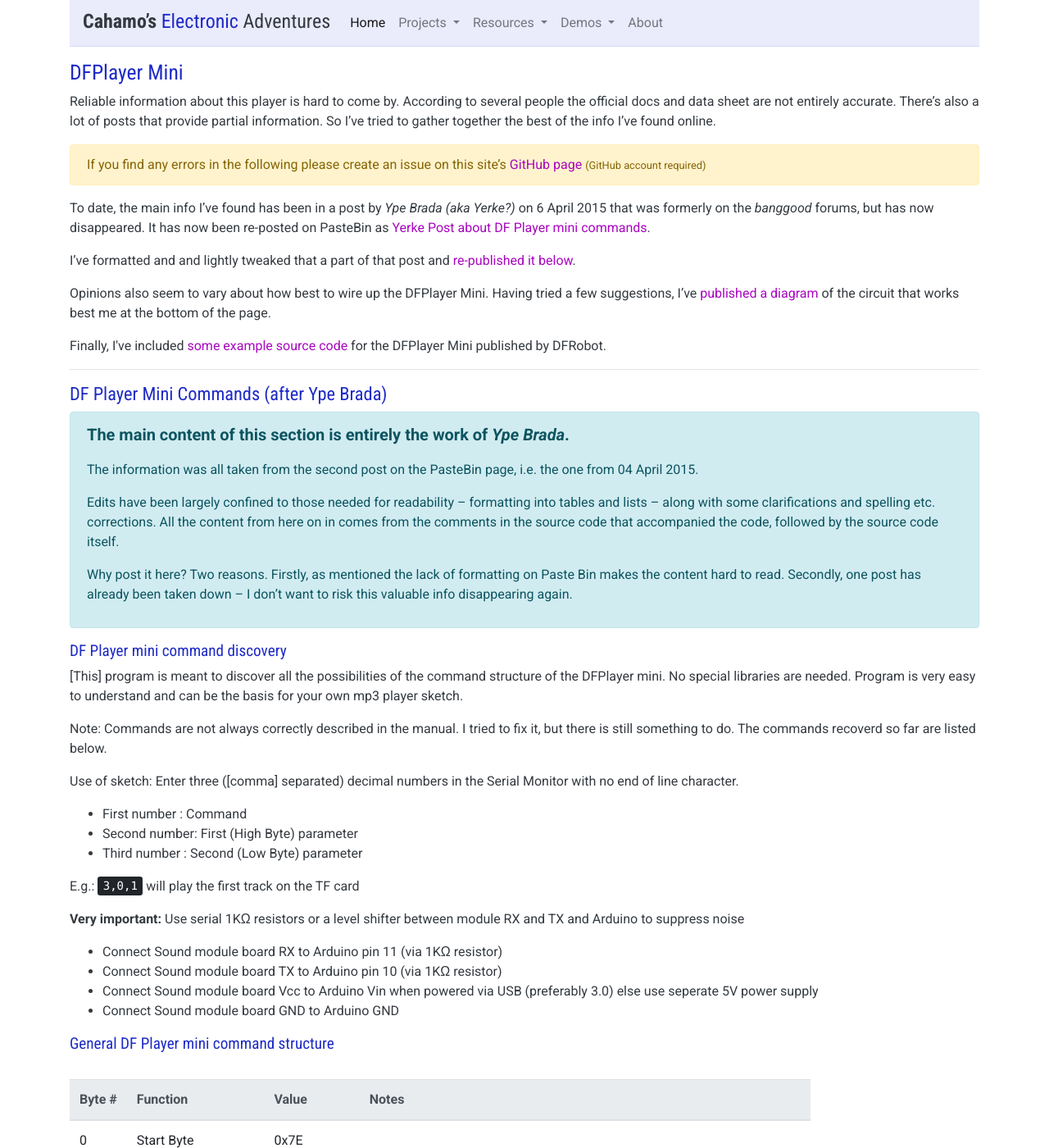
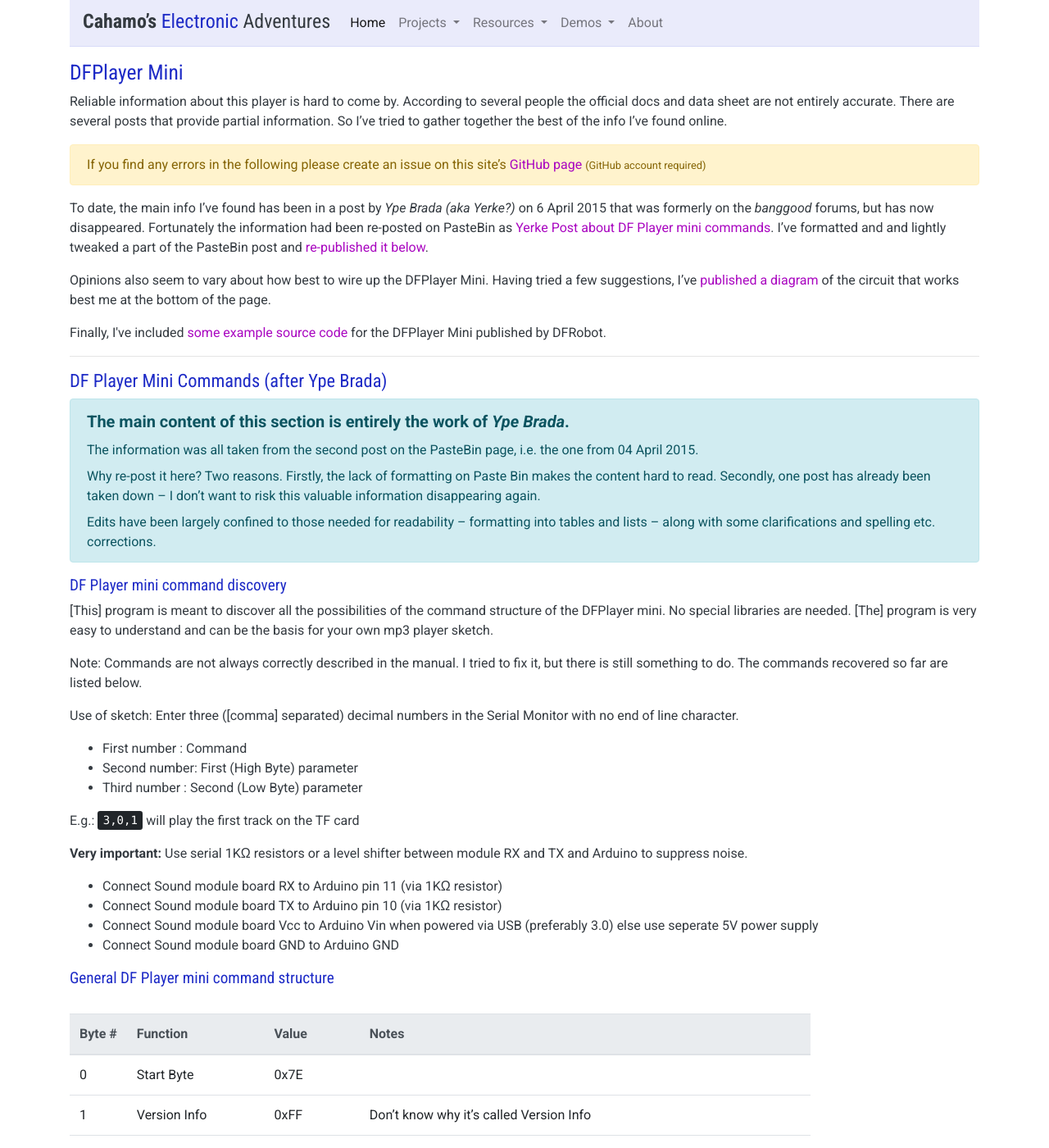
Before and after one commit to cahamo/cahamo.github.io, a Jekyll site: the page built from resources/dfplayer-mini.html, in a window 1280 px wide and 1400 px high. Shown: the whole window at 82% size. Built offline with Jekyll 4.4.1, drawn with Linux system fonts in a browser that asks for light colours; comment, search, counter and statistics services are not loaded; some of the changed text lies outside the part shown.

Commit message:
Revised & corrected DFPlayer Mini resources page

```diff
--- a/resources/dfplayer-mini.html
+++ b/resources/dfplayer-mini.html
@@ -5,16 +5,12 @@
 <h1>DFPlayer Mini</h1>
 
 <p>Reliable information about this player is hard to come by. According to several people the official docs and data
-    sheet are not entirely accurate. There&rsquo;s also a lot of posts that  provide partial information. So I&rsquo;ve tried to gather
+    sheet are not entirely accurate. There are several posts that provide partial information. So I&rsquo;ve tried to gather
     together the best of the info I&rsquo;ve found online.</p>
 
 <p class="alert alert-warning">If you find any errors in the following please create an issue on this site&rsquo;s <a href="https://github.com/cahamo/cahamo.github.io/issues">GitHub page</a> <small>(GitHub account required)</small></p>
 
-<p>To date, the main info I&rsquo;ve found has been in a post by <em>Ype Brada (aka Yerke?)</em> on 6 April 2015 that was formerly
-    on the <em>banggood</em> forums, but has now disappeared. It has now been re-posted on PasteBin as <a
-        href="https://pastebin.com/cwqBkPXW">Yerke Post about DF Player mini commands</a>.</p>
-
-<p>I&rsquo;ve formatted and and lightly tweaked that a part of that post and <a href="#commands">re-published it below</a>.</p>
+<p>To date, the main info I&rsquo;ve found has been in a post by <em>Ype Brada (aka Yerke?)</em> on 6 April 2015 that was formerly on the <em>banggood</em> forums, but has now disappeared. Fortunately the information had been re-posted on PasteBin as <a href="https://pastebin.com/cwqBkPXW">Yerke Post about DF Player mini commands</a>. I&rsquo;ve formatted and and lightly tweaked a part of the PasteBin post and <a href="#commands">re-published it below</a>.</p>
 
 <p>Opinions also seem to vary about how best to wire up the DFPlayer Mini. Having tried a few suggestions, I&rsquo;ve <a href="#wiring">published a diagram</a> of the circuit that works best me at the bottom of the page.</p>
 
@@ -28,24 +24,23 @@
 
 <div class="alert alert-info">
 
-    <p class="lead"><strong>The main content of this section is entirely the work of <em>Ype Brada</em>.</strong></p>
-    <p>The information was all taken from the second post on the PasteBin page, i.e. the one from 04 April 2015.</p>
-    <p>Edits have been largely confined to those needed for readability &ndash; formatting into tables and lists &ndash;
-        along with some clarifications and spelling etc. corrections. All the content from here on in comes from the
-        comments in the source code that accompanied the code, followed by the source code itself.</p>
-    <p>Why post it here? Two reasons. Firstly, as mentioned the lack of formatting on Paste Bin makes the content hard
-        to read. Secondly, one post has already been taken down &ndash; I don&rsquo;t want to risk this valuable info
+    <p class="lead mb-2 mt-0"><strong>The main content of this section is entirely the work of <em>Ype Brada</em>.</strong></p>
+    <p class="mb-2 mt-0">The information was all taken from the second post on the PasteBin page, i.e. the one from 04 April 2015.</p>
+    <p class="mb-2 mt-0">Why re-post it here? Two reasons. Firstly, the lack of formatting on Paste Bin makes the content hard
+        to read. Secondly, one post has already been taken down &ndash; I don&rsquo;t want to risk this valuable information
         disappearing again.</p>
+    <p class="mb-0 mt-0">Edits have been largely confined to those needed for readability &ndash; formatting into tables and lists &ndash;
+        along with some clarifications and spelling etc. corrections.</p>
 
 </div>
 
 <h3>DF Player mini command discovery</h3>
 
 <p>[This] program is meant to discover all the possibilities of the command structure of the DFPlayer mini. No special
-    libraries are needed. Program is very easy to understand and can be the basis for your own mp3 player sketch.</p>
+    libraries are needed. [The] program is very easy to understand and can be the basis for your own mp3 player sketch.</p>
 
 <p>Note: Commands are not always correctly described in the manual. I tried to fix it, but there is still something to do.
-    The commands recoverd so far are listed below.</p>
+    The commands recovered so far are listed below.</p>
 
 <p>Use of sketch: Enter three ([comma] separated) decimal numbers in the Serial Monitor with no end of line character.</p>
 
@@ -58,7 +53,7 @@
 <p>E.g.: <kbd>3,0,1</kbd> will play the first track on the TF card</p>
 
 <p><strong>Very important:</strong> Use serial 1K&ohm; resistors or a level shifter between module RX and TX and Arduino to
-    suppress noise</p>
+    suppress noise.</p>
 
 <ul>
     <li>Connect Sound module board RX to Arduino pin 11 (via 1K&ohm; resistor)</li>
@@ -180,7 +175,7 @@
             <td>*</td>
             <td>X</td>
             <td>X</td>
-            <td>Next file in current folder. Loops when last file played</td>
+            <td>Next file in current folder. Loops when last file played.</td>
         </tr>
         <tr>
             <td>0x02</td>
@@ -189,7 +184,7 @@
             <td>*</td>
             <td>X</td>
             <td>X</td>
-            <td>Previous file in current folder. Loops when last file played</td>
+            <td>Previous file in current folder. Loops when last file played.</td>
         </tr>
         <tr>
             <td>0x03</td>
@@ -198,7 +193,7 @@
             <td>*</td>
             <td>highByte(track-number)</td>
             <td>lowByte(track-number)</td>
-            <td>Track number must be in range 1~2999 Playing order is order in which the numbers are stored. File name
+            <td>Track number must be in range 1~2999. Playing order is order in which the numbers are stored. File name
                 and folder name are arbitrary, but when named starting with an increasing number and in one folder,
                 files are played in that order and with correct track number. e.g. <tt>0001-Joe Jackson.mp3</tt>
                 &hellip; <tt>0348-Lets dance.mp3</tt></td>
@@ -210,7 +205,7 @@
             <td>*</td>
             <td>X</td>
             <td>X</td>
-            <td>Increase volume by 1</td>
+            <td>Increase volume by 1.</td>
         </tr>
         <tr>
             <td>0x05</td>
@@ -219,7 +214,7 @@
             <td>*</td>
             <td>X</td>
             <td>X</td>
-            <td>Decrease volume by 1</td>
+            <td>Decrease volume by 1.</td>
         </tr>
         <tr>
             <td>0x06</td>
@@ -228,7 +223,7 @@
             <td>*</td>
             <td>X</td>
             <td>volume</td>
-            <td>Valid values for volume are 0-0x30. The default is 0x30</td>
+            <td>Valid values for volume are 0-0x30. The default is 0x30.</td>
         </tr>
         <tr>
             <td>0x07</td>
@@ -238,7 +233,7 @@
             <td>X</td>
             <td>eq-code</td>
             <td>Valid values for eq-code are 0..5 where 0 &rArr; Normal, 1 &rArr; Pop, 2 &rArr; Rock, 3 &rArr; Jazz, 4
-                &rArr; Classic, 5 &rArr; Base</td>
+                &rArr; Classic, 5 &rArr; Base.</td>
         </tr>
         <tr>
             <td>0x08</td>
@@ -247,7 +242,7 @@
             <td>*</td>
             <td>highByte(track-number)</td>
             <td>lowByte(track-number)</td>
-            <td>Repeat the specified track number</td>
+            <td>Repeat the specified track number.</td>
         </tr>
         <tr>
             <td>0x09</td>
@@ -257,7 +252,7 @@
             <td>X</td>
             <td>source-id</td>
             <td>Unknown. Seems to be overridden by automatic detection. According to datasheet valid values for source-id
-                are 0..4 where 0 &rArr; U, 1 &rArr; TF, 2 &rArr; AUX, 3 &rArr; SLEEP, 4 &rArr; FLASH</td>
+                are 0..4 where 0 &rArr; U, 1 &rArr; TF, 2 &rArr; AUX, 3 &rArr; SLEEP, 4 &rArr; FLASH.</td>
         </tr>
         <tr>
             <td>0x0A</td>
@@ -266,7 +261,7 @@
             <td>*</td>
             <td>X</td>
             <td>X</td>
-            <td>Works, but no command found yet to end standby (inserting TF-card again will end standby mode)</td>
+            <td>Works, but no command found yet to end standby (inserting TF-card again will end standby mode).</td>
         </tr>
         <tr>
             <td>0x0B</td>
@@ -275,7 +270,7 @@
             <td>?</td>
             <td>?</td>
             <td>?</td>
-            <td>No error code, but no function found</td>
+            <td>No error code, but no function found.</td>
         </tr>
         <tr>
             <td>0x0C</td>
@@ -284,8 +279,8 @@
             <td>*</td>
             <td>X</td>
             <td>X</td>
-            <td>Resets all (Track set to 0x01, Volume set to 0x30) Will return 0x3F initialization parameter (0x02 for
-                TF-card). &ldquo;Clap&rdquo; sound after executing command (no solution found)
+            <td>Resets all (Track set to 0x01, Volume set to 0x30). Will return 0x3F initialization parameter (0x02 for
+                TF-card). &ldquo;Clap&rdquo; sound after executing command (no solution found).</td>
         </tr>
         <tr>
             <td>0x0D</td>
@@ -294,7 +289,7 @@
             <td>*</td>
             <td>X</td>
             <td>X</td>
-            <td>Play current selected track</td>
+            <td>Play current selected track.</td>
         </tr>
         <tr>
             <td>0x0E</td>
@@ -303,7 +298,7 @@
             <td>*</td>
             <td>X</td>
             <td>X</td>
-            <td>Pause track</td>
+            <td>Pause track.</td>
         </tr>
         <tr>
             <td>0x0F</td>
@@ -312,7 +307,7 @@
             <td>*</td>
             <td>folder-number</td>
             <td>file-number</td>
-            <td>Important: Folders must be named 01~99, files must be named 001~255</td>
+            <td>Important: Folders must be named 01~99, files must be named 001~255.</td>
         </tr>
         <tr>
             <td>0x10</td>
@@ -340,7 +335,7 @@
             <td>highByte(file-number)</td>
             <td>lowByte(file-number)</td>
             <td>Play mp3 file in folder named <tt>/mp3</tt> in your TF-card. File format exact 4-digit number
-                (0001~2999) e.g. <tt>0235.mp3</tt>
+                (0001~2999) e.g. <tt>0235.mp3</tt>.</td>
         </tr>
         <tr>
             <td>0x13</td>
@@ -349,7 +344,7 @@
             <td>?</td>
             <td>?</td>
             <td>?</td>
-            <td>Returns error code 0x07</td>
+            <td>Returns error code 0x07.</td>
         </tr>
         <tr>
             <td>0x14</td>
@@ -358,7 +353,7 @@
             <td>?</td>
             <td>?</td>
             <td>?</td>
-            <td>Returns error code 0x06</td>
+            <td>Returns error code 0x06.</td>
         </tr>
         <tr>
             <td>0x15</td>
@@ -367,7 +362,7 @@
             <td>?</td>
             <td>?</td>
             <td>?</td>
-            <td>Returns no error code, but no function found</td>
+            <td>Returns no error code, but no function found.</td>
         </tr>
         <tr>
             <td>0x16</td>
@@ -376,7 +371,7 @@
             <td>*</td>
             <td>X</td>
             <td>X</td>
-            <td>Stop playing current track</td>
+            <td>Stop playing current track.</td>
         </tr>
         <tr>
             <td>0x17</td>
@@ -395,7 +390,7 @@
             <td>*</td>
             <td>X</td>
             <td>X</td>
-            <td>Random play all tracks, always starts at track 1</td>
+            <td>Random play all tracks, always starts at track 1.</td>
         </tr>
         <tr>
             <td>0x19</td>
@@ -462,7 +457,7 @@
             <td>*</td>
             <td>highByte(track-number)</td>
             <td>lowByte(track-number)</td>
-            <td> Not validated. Returns track number when song is finished on U-Disk</td>
+            <td> Not validated. Returns track number when song is finished on U-Disk.</td>
         </tr>
         <tr>
             <td>0x3D</td>
@@ -471,7 +466,7 @@
             <td>*</td>
             <td>highByte(track-number)</td>
             <td>lowByte(track-number)</td>
-            <td>Returns track number when song is finished on TF</td>
+            <td>Returns track number when song is finished on TF.</td>
         </tr>
         <tr>
             <td>0x3E</td>
@@ -480,7 +475,7 @@
             <td>*</td>
             <td>highByte(track-number)</td>
             <td>lowByte(track-number)</td>
-            <td>Not validated. Returns track number when song is finished on Flash</td>
+            <td>Not validated. Returns track number when song is finished on Flash.</td>
         </tr>
         <tr>
             <td>0x3F</td>
@@ -499,7 +494,7 @@
             <td>?</td>
             <td>0</td>
             <td>0~7</td>
-            <td>Error code (returned codes not yet analyzed)</td>
+            <td>Error code (returned codes not yet analyzed).</td>
         </tr>
         <tr>
             <td>0x41</td>
@@ -526,7 +521,7 @@
             <td>*</td>
             <td>0</td>
             <td>volume</td>
-            <td>volume is in the range 0..30</td>
+            <td>Volume is in the range 0..30.</td>
         </tr>
         <tr>
             <td>0x44</td>
@@ -536,7 +531,7 @@
             <td>0</td>
             <td>eq-code</td>
             <td>Values for eq-code are 0..5 where 0 &rArr; Normal, 1 &rArr; Pop, 2 &rArr; Rock, 3 &rArr; Jazz, 4 &rArr;
-                Classic, 5 &rArr; Base</td>
+                Classic, 5 &rArr; Base.</td>
         </tr>
         <tr>
             <td>0x45</td>
@@ -545,7 +540,7 @@
             <td>*</td>
             <td>0</td>
             <td>0x00:CMD 0x08 not used<br>0x02: CMD 0x08 used</td>
-            <td>Not useful</td>
+            <td>Not useful.</td>
         </tr>
         <tr>
             <td>0x46</td>
@@ -554,7 +549,7 @@
             <td>*</td>
             <td>0</td>
             <td>version-number</td>
-            <td>Yerke&rsquo;s version was 5</td>
+            <td>Yerke&rsquo;s version was 5.</td>
         </tr>
         <tr>
             <td>0x47</td>
@@ -563,7 +558,7 @@
             <td>*</td>
             <td>highByte(number-of-files)</td>
             <td>lowByte(number-of-files)</td>
-            <td>Not validated</td>
+            <td>Not validated.</td>
         </tr>
         <tr>
             <td>0x48</td>
@@ -581,7 +576,7 @@
             <td>*</td>
             <td>highByte(number-of-files)</td>
             <td>lowByte(number-of-files)</td>
-            <td>Not validated</td>
+            <td>Not validated.</td>
         </tr>
         <tr>
             <td>0x4A</td>
@@ -599,7 +594,7 @@
             <td>*</td>
             <td>highByte(track-number)</td>
             <td>lowByte(track-number)</td>
-            <td>Current track on all media</td>
+            <td>Current track on all media.</td>
         </tr>
         <tr>
             <td>0x4D</td>
@@ -608,7 +603,7 @@
             <td>*</td>
             <td>highByte(track-number)</td>
             <td>lowByte(track-number)</td>
-            <td>Current track on all media</td>
+            <td>Current track on all media.</td>
         </tr>
         <tr>
             <td>0x4C</td>
@@ -617,7 +612,7 @@
             <td>*</td>
             <td>highByte(track-number)</td>
             <td>lowByte(track-number)</td>
-            <td>Current track on all media</td>
+            <td>Current track on all media.</td>
         </tr>
         <tr>
             <td>0x4E</td>
@@ -626,8 +621,8 @@
             <td>*</td>
             <td>0</td>
             <td>number-of-files</td>
-            <td>Change to first track in folder &quot;01&quot; Returns number of files in folder
-                &quot;01&quot;<br>(Cahamo&rsquo;s query: if we&rsquo;re querying only track &quot;01&quot; then what is the purpose
+            <td>Change to first track in folder &quot;01&quot;. Returns number of files in folder
+                &quot;01&quot;.<br>(Cahamo&rsquo;s query: if we&rsquo;re querying only track &quot;01&quot; then what is the purpose
                 of the lo parameter?)</td>
         </tr>
         <tr>
@@ -637,7 +632,7 @@
             <td>*</td>
             <td>0</td>
             <td>number-of-folders</td>
-            <td>Total number of folders, including root directory</td>
+            <td>Total number of folders, including root directory.</td>
         </tr>
     </tbody>
 </table>
@@ -726,7 +721,7 @@
 
 <p>Here&rsquo;s a possible circuit to drive the DFPlayer Mini from an Arduino Uno.</p>
 
-<p class="alert alert-info">I derived this circuit from one described in detail by <a href="https://markus-wobisch.blogspot.com/2016/09/arduino-sounds-dfplayer.html">Markus Wobisch</a>. My circuit assumes you can provide a regulated 5V to it, while while Markus&rsquo; circuit uses 6 &times; 1.2V rechargable AA batteries and voltage regulator, <strong>and</strong> provides an alternative for driving stereo speakers via a PAM8403 2&times;3W.</p>
+<p class="alert alert-info">I derived this circuit from one described in detail by <a href="https://markus-wobisch.blogspot.com/2016/09/arduino-sounds-dfplayer.html">Markus Wobisch</a>. My circuit assumes you can provide a regulated 5V to it, while while Markus&rsquo; circuit uses 6 &times; 1.2V rechargable AA batteries, a voltage regulator, <strong>and</strong> provides an alternative for driving stereo speakers via a PAM8403 2&times;3W class-D audio amplifier.</p>
 
 <p class="alert alert-danger">While I&rsquo;ve had success with this circuit, I&rsquo;m not claiming it&rsquo;s the best available. And there are absolutely no guarantees it won&rsquo;t damage your DFPlayer. <strong>Use at your own risk!</strong></p>
 
```
Also changed, not shown: other parts of resources/dfplayer-mini.html (+2 -2 lines).
